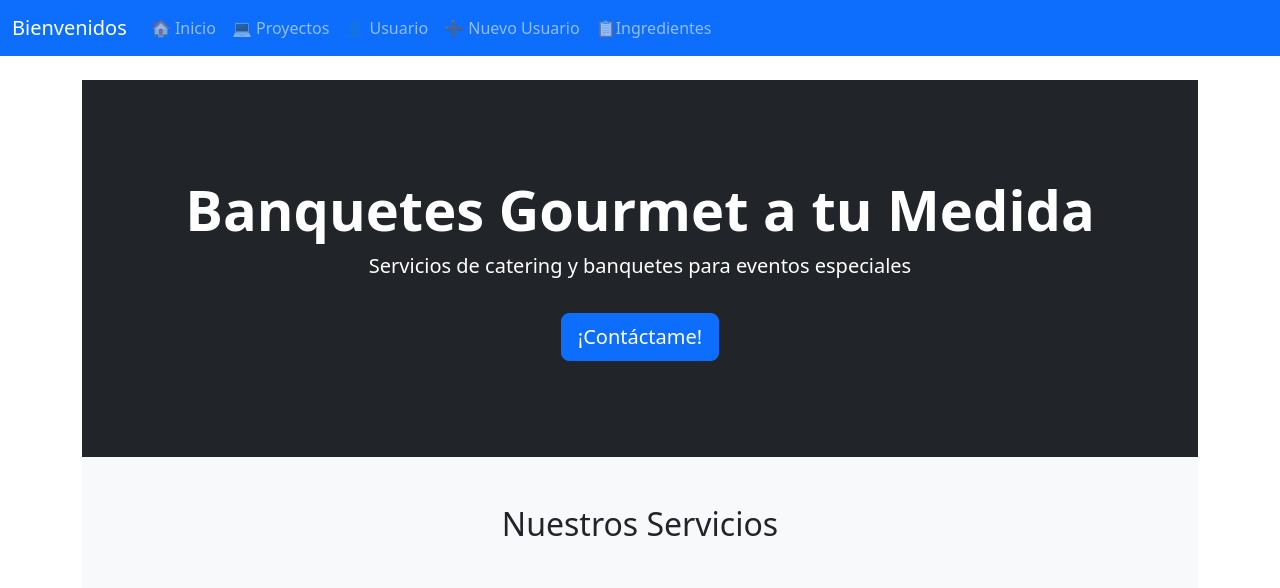
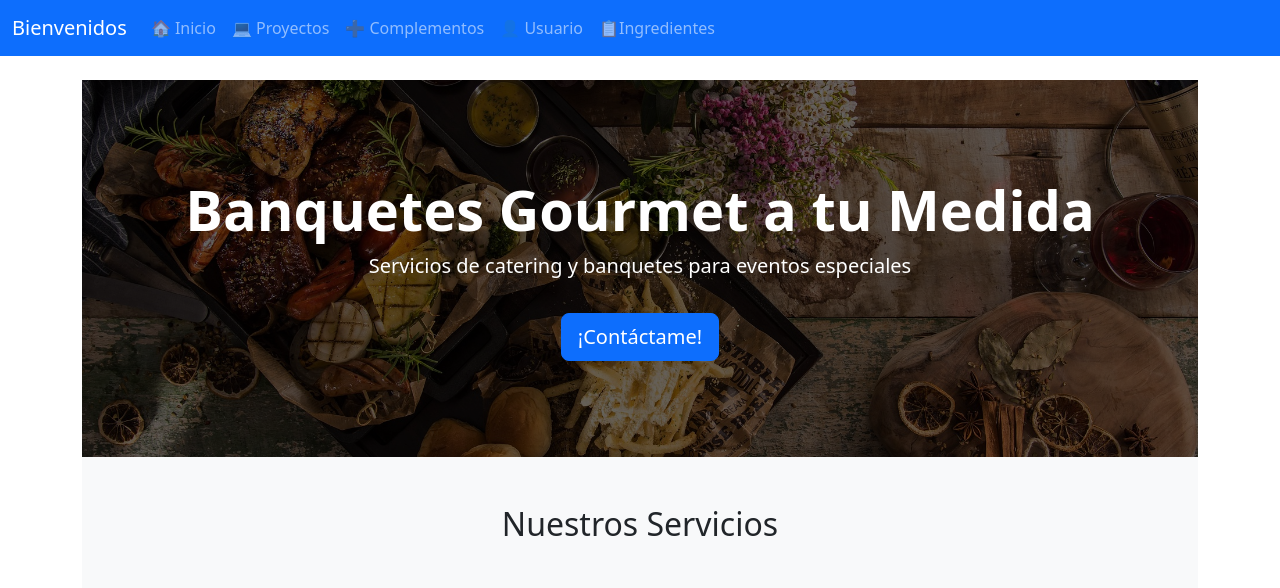
Before and after one commit to FredyRodarte/banquetesCatherine, a Flask app: page / in a window 1280 px wide. Shown: the top 588 px of the page. Run offline with Flask 3, Linux system fonts and the light colour scheme; some libraries are stand-ins or nearby versions.

Commit message:
Acomodo de imagenes y elementos CSS

```diff
--- a/static/css/style_sitio.css
+++ b/static/css/style_sitio.css
@@ -3,6 +3,8 @@
     background: url('../img/banquete.jpg') no-repeat center center;
     background-size: cover;
     position: relative;
+    color: rgb(255, 255, 255);
+    text-align: center;
 }
 
 .hero-section::before {
@@ -12,7 +14,7 @@
     left: 0;
     width: 100%;
     height: 100%;
-    background-color: rgba(0, 0, 0, 0.2);
+    background-color: rgba(0, 0, 0, 0.6);
 }
 
 .hero-section .container {
--- a/templates/_header.html
+++ b/templates/_header.html
@@ -7,6 +7,8 @@
 <!-- Bootstrap 5 (CSS) -->
 <link href="https://cdn.jsdelivr.net/npm/bootstrap@5.3.0/dist/css/bootstrap.min.css" rel="stylesheet">
 
+<link rel="stylesheet" href="{{url_for('static', filename='css/style_sitio.css')}}">
+
 <!-- DataTables Bootstrap 5 -->
 <link rel="stylesheet" href="https://cdn.datatables.net/1.11.5/css/dataTables.bootstrap5.min.css">
 
--- a/templates/_sidebar.html
+++ b/templates/_sidebar.html
@@ -16,10 +16,10 @@
                     <a class="nav-link" href="{{url_for('admin_proyectos')}}">💻 Proyectos</a>
                 </li>
                 <li class="nav-item">
-                    <a class="nav-link" href="{{url_for('listar_usuario')}}">👤 Usuario</a>
+                    <a class="nav-link" href="">➕ Complementos</a>
                 </li>
                 <li class="nav-item">
-                    <a class="nav-link" href="">➕ Nuevo Usuario</a>
+                    <a class="nav-link" href="{{url_for('listar_usuario')}}">👤 Usuario</a>
                 </li>
                 <li class="nav-item">
                     <a class="nav-link" href="{{url_for('lista_ingredientes')}}">📋Ingredientes</a>
```
